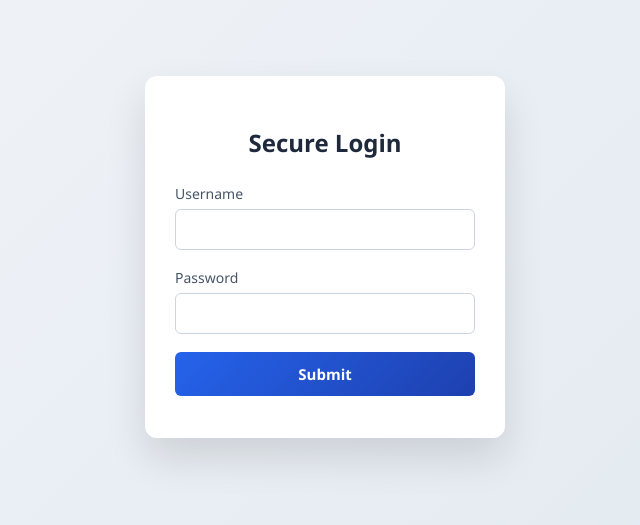
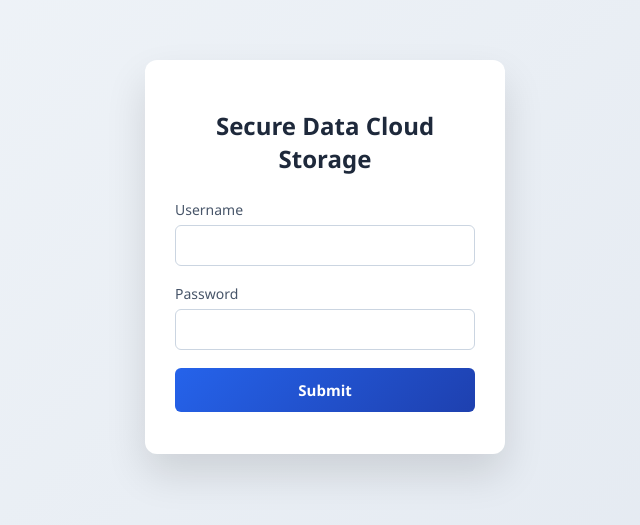
Before and after one commit to vishal-singh79/Cloud_Assignment1_Bucket_Storage, a plain HTML site: page frontend/index.html in a window 1280 px wide. Shown: the part 143-668 px from the top of the page, without its empty margins (315-955 px from the left). Drawn offline with Linux system fonts and the light colour scheme.

```diff
--- a/frontend/index.html
+++ b/frontend/index.html
@@ -82,7 +82,7 @@
 <body>
 
 <div class="card">
-    <h2>Secure Login</h2>
+    <h2>Secure Data Cloud Storage</h2>
 
     <form id="loginForm">
         <label>Username</label>
```
Also changed, not shown: README.md (added), 1 other file.
